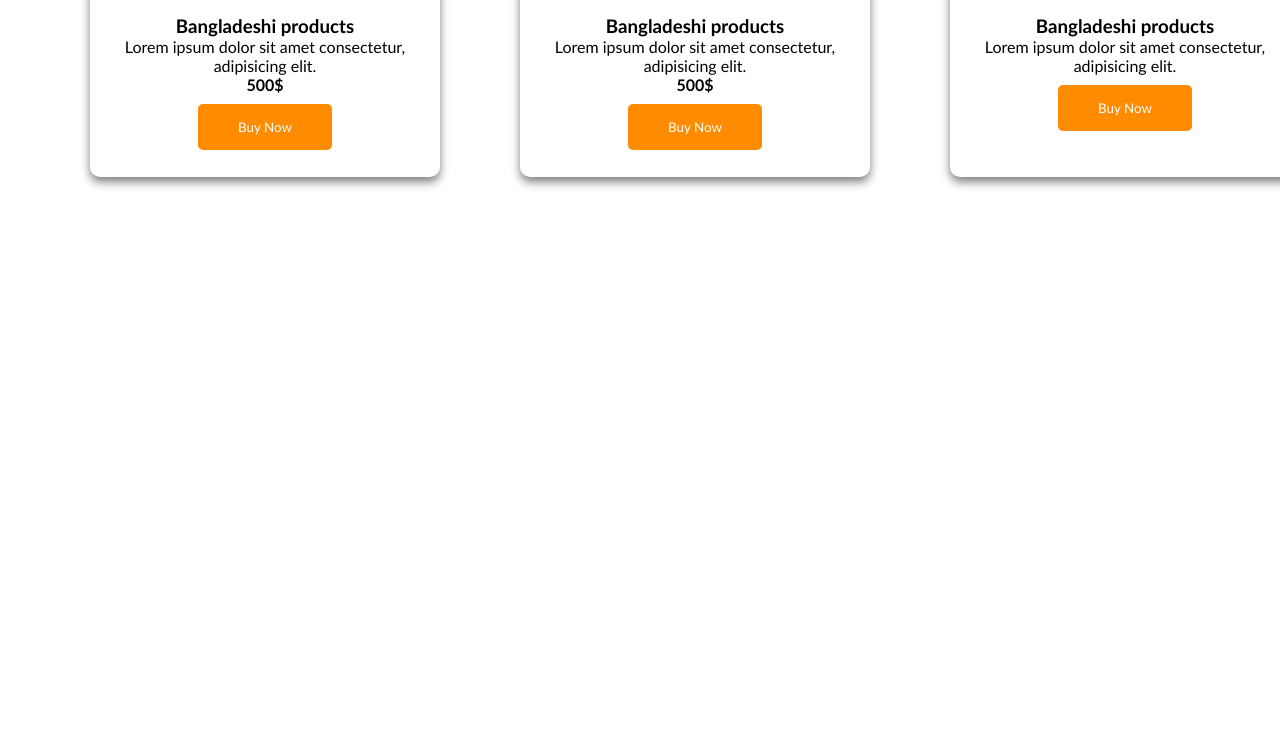
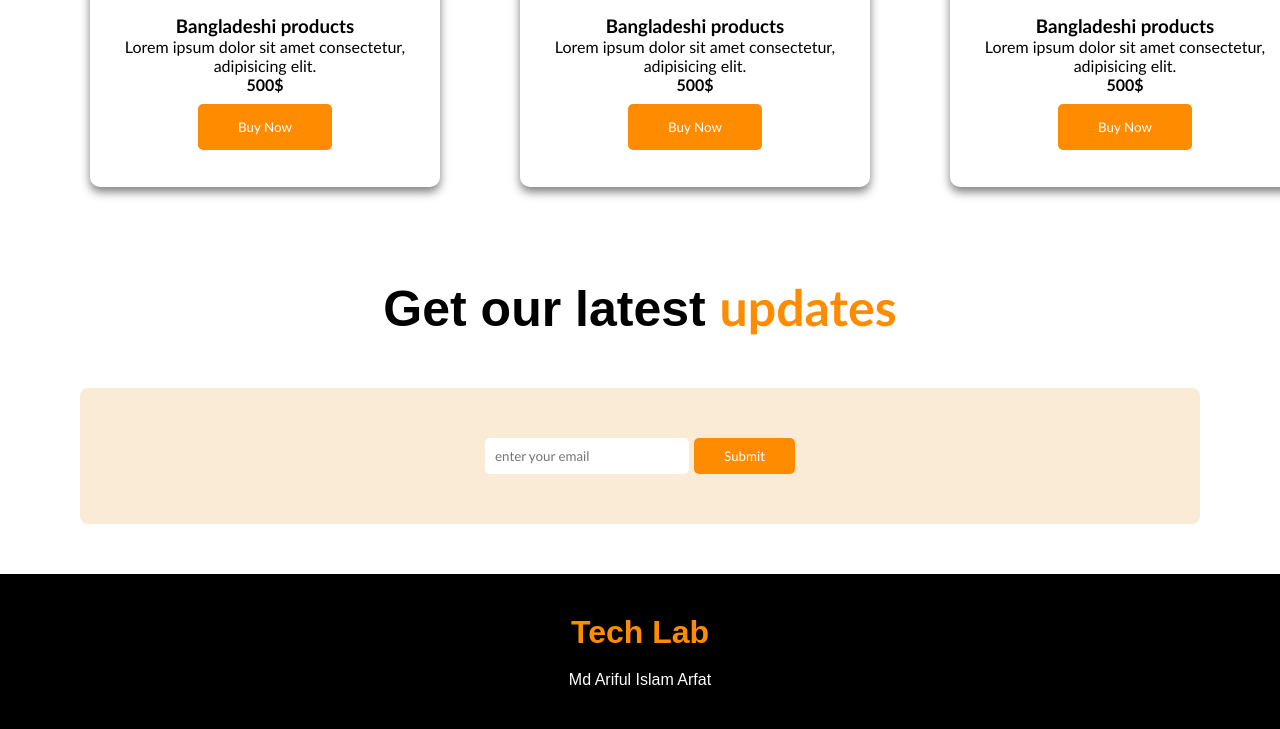
Before and after one commit to craz5162/Practice-project-4, a plain HTML site: page index.html in a window 1280 px wide. Shown: the part 2323-3052 px from the top of the page. Before the commit the page ends 2540 px from the top, so only its background shows below. Drawn offline with Linux system fonts and the light colour scheme.

Commit message:
added-all-project

```diff
--- a/css/index.css
+++ b/css/index.css
@@ -126,7 +126,7 @@
 
 .phone{
       margin: 40px;
-      height: 530px;
+      height: 540px;
       box-shadow: 0px 5px 10px 0px rgba(0, 0, 0, 0.5);
       border-radius: 10px;
 }
@@ -147,3 +147,54 @@
       color: white;
       margin-top: 10px;
 }
+
+.login__container h1{
+      text-align: center;
+      font-size: 50px;
+      font-family:  'Arial Narrow Bold', sans-serif;
+      margin-top: 50px;
+      margin-bottom: 50px;
+}
+.login__container h1 span{
+      color: darkorange;
+}
+.login__box{
+      background-color: antiquewhite;
+      display: flex;
+      padding: 50px;
+      align-items: center;
+      justify-content: center;
+      margin-left: 80px;
+      margin-right: 80px;
+      margin-bottom: 50px;
+      border-radius: 8px;
+}
+.login__box input{
+      width: 20%;
+      padding: 10px;
+      border: none;
+      border-radius: 5px;
+}
+.login__box button{
+      background-color: darkorange;
+      border: none;
+      padding: 10px 30px;
+      border-radius:5px;
+      color: white;
+      margin-left: 5px;
+}
+.footer__container{
+      background-color: black;
+      padding: 40px;
+}
+.footer__container h1{
+      color: darkorange;
+      text-align: center;
+      font-family:  'Arial Narrow Bold', sans-serif;
+}
+.footer__container p{
+      color: white;
+      font-family:  'Arial Narrow Bold', sans-serif;
+      text-align: center;
+      margin-top: 20px;
+}
--- a/index.html
+++ b/index.html
@@ -5,7 +5,7 @@
       <meta charset="UTF-8">
       <meta http-equiv="X-UA-Compatible" content="IE=edge">
       <meta name="viewport" content="width=device-width, initial-scale=1.0">
-      <title>project-4</title>
+      <title>Tech Lab</title>
       <link rel="stylesheet" href="css/index.css">
 </head>
 
@@ -112,12 +112,25 @@
                         <div class="main-laptop">
                               <h3>Bangladeshi products</h3>
                         <p>Lorem ipsum dolor sit amet consectetur, adipisicing elit.</p>
-
+                        <h4>500$</h4>
                         <button>Buy Now</button>
                         </div>
                   </div>
             </div>
       </div>
+
+      <div class="login__container">
+            <h1>Get our latest <span>updates</span></h1>
+            <div class="login__box">
+                  <input type="text" placeholder="enter your email">
+                  <button>Submit</button>
+            </div>
+      </div>
+
+      <div class="footer__container">
+            <h1>Tech Lab</h1>
+            <p>Md Ariful Islam Arfat</p>
+      </div>
 </body>
 
 </html>
```
